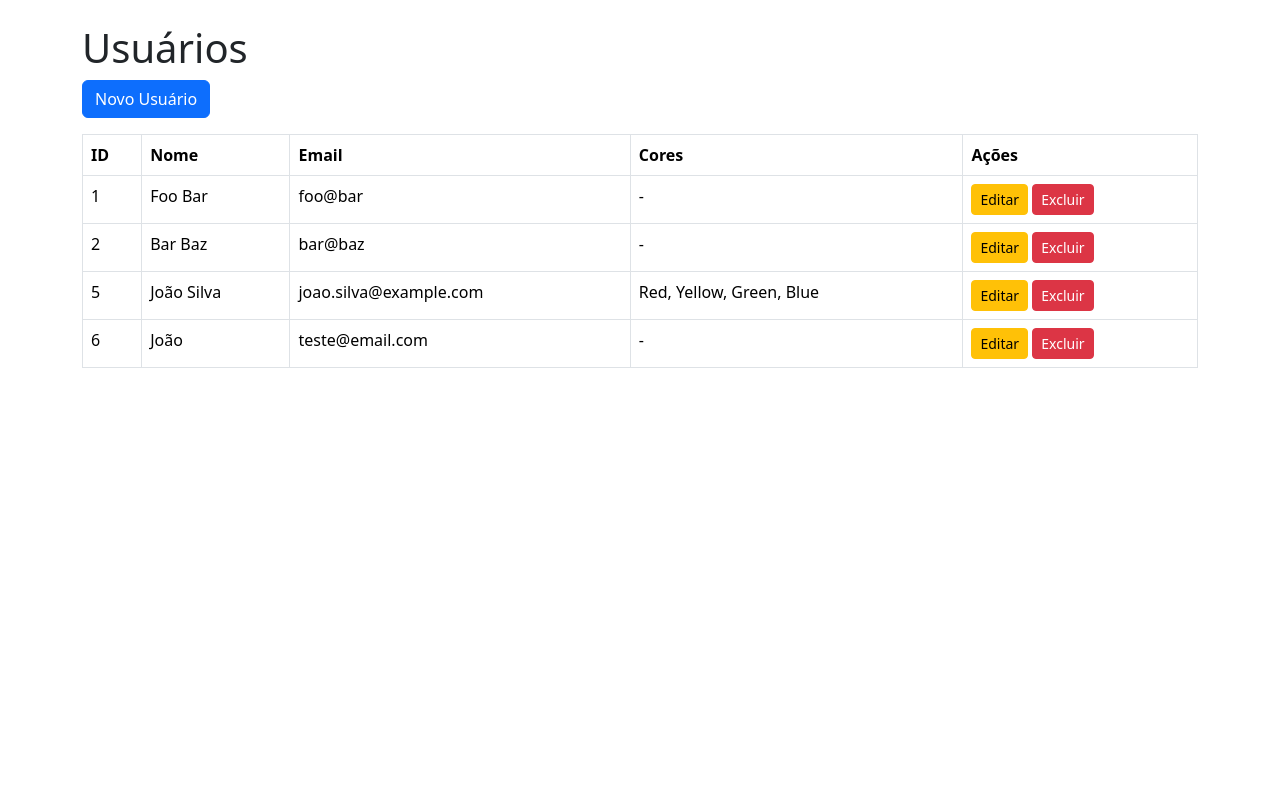
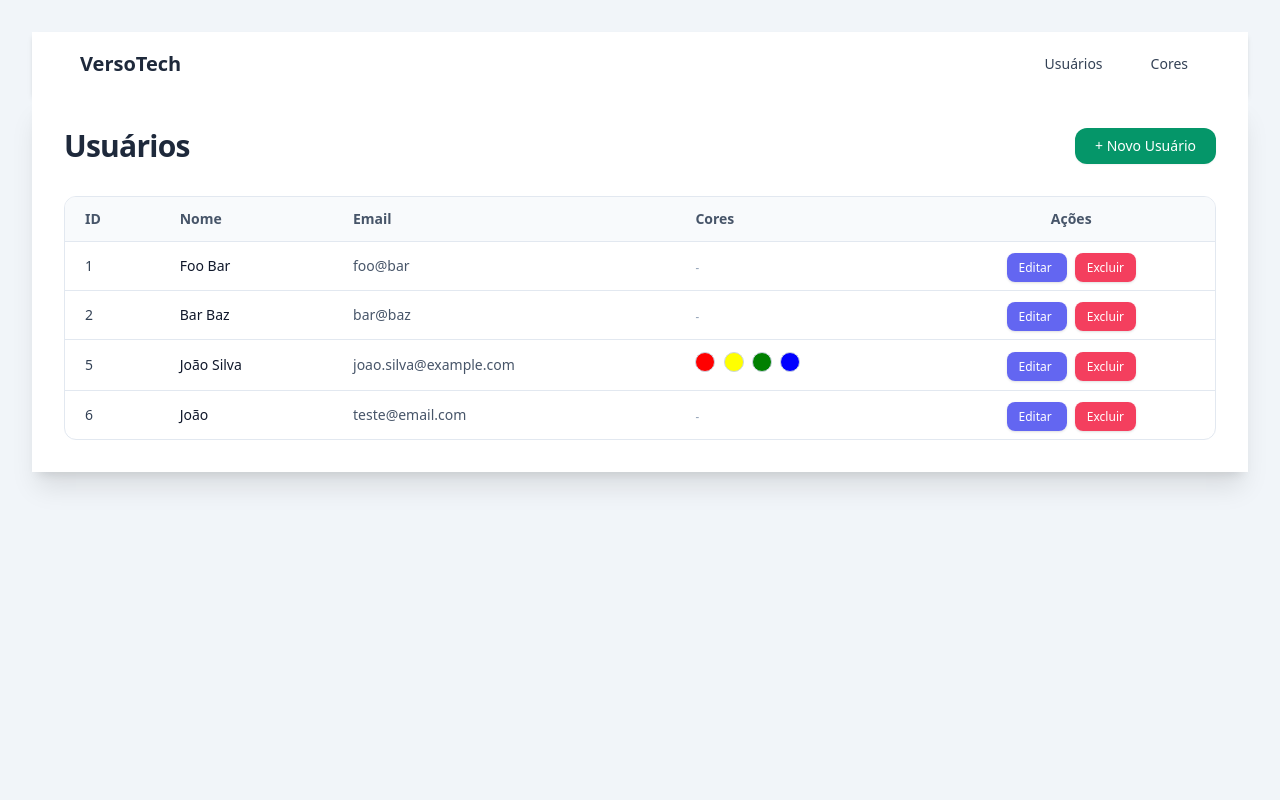
Before and after one commit to jrlucas1/verso-teste-tecnico, a PHP site: page / in a window 1280 px wide. Run offline with PHP 8.4, Linux system fonts and the light colour scheme; data comes from the database, SQL or seed files in the repository; both versions use the stored data as it was after the commit; some libraries are stand-ins or nearby versions.

Commit message:
enhancement: added navbar and changed color-scheme (#5)
Adicionando navbar e melhorando color scheme, também houveram alguns tweaks no model/controller, para facilitar a interação user-color

```diff
--- a/prova-php-entrevista-master/controllers/UserController.php
+++ b/prova-php-entrevista-master/controllers/UserController.php
@@ -1,11 +1,14 @@
 <?php
 require_once __DIR__ . '/../models/User.php';
+require_once __DIR__ . '/../models/Color.php';
 
 class UserController {
     private $userModel;
+    private $colorModel;
 
     public function __construct() {
-        $this->userModel = new User();
+        $this->userModel  = new User();
+        $this->colorModel = new Color();
     }
 
     public function list() {
@@ -15,12 +18,8 @@ class UserController {
 
     public function form($id = null) {
         $user = $id ? $this->userModel->getById($id) : null;
-
-        require_once __DIR__ . '/../models/Color.php';
-        $colorModel = new Color();
-        $colors = $colorModel->getAll();
-
-        $userColors = $id ? array_column($this->userModel->getUserColors($id), 'id') : [];
+        $userColors = $id ? array_map(fn($c) => $c['id'], $this->userModel->getUserColors($id)) : [];
+        $colors = $this->colorModel->getAll();
 
         include __DIR__ . '/../views/users/form.php';
     }
@@ -29,7 +28,7 @@ class UserController {
         $id = $data['id'] ?? null;
 
         if($id) {
-            $this->userModel->update($id, $data['name'], $data['email']);
+            $this->userModel->update($id, $data['name'], $data['email'], $data['colors']);
         } else {
             $this->userModel->create($data['name'], $data['email']);
         }
--- a/prova-php-entrevista-master/models/User.php
+++ b/prova-php-entrevista-master/models/User.php
@@ -19,7 +19,13 @@ class User {
     }
 
     public function getById($id) {
-        $stmt = $this->pdo->prepare("SELECT * FROM users WHERE id = ?");
+        $stmt = $this->pdo->prepare("SELECT u.*, GROUP_CONCAT(c.name, ', ') as colors
+                                    FROM users u
+                                    LEFT JOIN user_colors uc ON u.id = uc.user_id
+                                    LEFT JOIN colors c ON c.id = uc.color_id
+                                    WHERE u.id = ?
+                                    GROUP BY u.id
+                                    ORDER BY u.id ASC");
         $stmt->execute([$id]);
         return $stmt->fetch(PDO::FETCH_ASSOC);
     }
@@ -43,6 +49,16 @@ class User {
         $this->syncColors($id, []);
     }
 
+    public function getUserColors($id) {
+        $stmt = $this->pdo->prepare("SELECT c.id, c.name
+                                    FROM user_colors uc
+                                    INNER JOIN colors c ON c.id = uc.color_id
+                                    WHERE uc.user_id = ?");
+        $stmt->execute([$id]);
+
+        return $stmt->fetchAll(PDO::FETCH_ASSOC);
+    }
+
     private function syncColors($userId, $colors) {
         $stmt = $this->pdo->prepare("DELETE FROM user_colors WHERE user_id = ?");
         $stmt->execute([$userId]);
--- /dev/null
+++ b/prova-php-entrevista-master/views/partials/navbar.php
@@ -0,0 +1,53 @@
+<?php
+$navItems = [
+    ['label' => 'Usuários', 'link' => 'index.php?controller=user&action=list', 'id' => 'user'],
+    ['label' => 'Cores', 'link' => 'index.php?controller=color&action=list', 'id' => 'color']
+];
+
+$currentController = $_GET['controller'] ?? '';
+?>
+
+<nav class="bg-white shadow-md">
+  <div class="max-w-6xl mx-auto px-4">
+    <div class="flex justify-between items-center h-16">
+
+      <div class="font-bold text-xl text-slate-800">VersoTech</div>
+
+      <div class="hidden md:flex md:space-x-6">
+        <?php foreach($navItems as $item): ?>
+          <a href="<?= $item['link'] ?>"
+             class="px-3 py-2 rounded-md text-sm font-medium <?= $currentController === $item['id'] ? 'bg-slate-100 font-bold' : 'text-slate-700 hover:bg-slate-100' ?> transition">
+            <?= $item['label'] ?>
+          </a>
+        <?php endforeach; ?>
+      </div>
+
+      <!-- Hamburger mobile -->
+      <div class="md:hidden flex items-center">
+        <button id="mobile-menu-button" class="text-slate-700 focus:outline-none">
+          <svg class="w-6 h-6" fill="none" stroke="currentColor" viewBox="0 0 24 24">
+            <path stroke-linecap="round" stroke-linejoin="round" stroke-width="2"
+                  d="M4 6h16M4 12h16M4 18h16" />
+          </svg>
+        </button>
+      </div>
+
+    </div>
+  </div>
+
+  <!-- Menu mobile -->
+  <div id="mobile-menu" class="md:hidden hidden px-4 pt-2 pb-4 space-y-1">
+    <?php foreach($navItems as $item): ?>
+      <a href="<?= $item['link'] ?>"
+         class="block px-3 py-2 rounded-md text-base font-medium <?= $currentController === $item['id'] ? 'bg-slate-100 font-bold' : 'text-slate-700 hover:bg-slate-50' ?>">
+        <?= $item['label'] ?>
+      </a>
+    <?php endforeach; ?>
+  </div>
+</nav>
+
+<script>
+const btn = document.getElementById('mobile-menu-button');
+const menu = document.getElementById('mobile-menu');
+btn.addEventListener('click', () => { menu.classList.toggle('hidden'); });
+</script>
--- a/prova-php-entrevista-master/views/users/list.php
+++ b/prova-php-entrevista-master/views/users/list.php
@@ -3,46 +3,70 @@
 <head>
   <meta charset="UTF-8">
   <title>Lista de Usuários</title>
-    <link href="https://cdn.jsdelivr.net/npm/bootstrap@5.3.2/dist/css/bootstrap.min.css" rel="stylesheet">
+  <script src="https://cdn.tailwindcss.com"></script>
 </head>
-<body class="p-4">
+<body class="bg-slate-100 min-h-screen p-8">
+  <?php include __DIR__ . '/../partials/navbar.php'; ?>
+  <div class="mx-auto my-auto bg-white shadow-xl  p-8">
+    <div class="flex justify-between items-center mb-8">
+      <h1 class="text-3xl font-extrabold text-slate-800 tracking-tight">Usuários</h1>
+      <a href="index.php?controller=user&action=form"
+         class="px-5 py-2 bg-emerald-600 hover:bg-emerald-700 text-white rounded-xl text-sm font-medium shadow-sm transition">
+         + Novo Usuário
+      </a>
+    </div>
 
-<div class="container">
-    <h1>Usuários</h1>
-    <a href="index.php?controller=user&action=form" class="btn btn-primary mb-3">Novo Usuário</a>
-
-    <table class="table table-bordered">
-        <thead>
+    <div class="overflow-x-auto rounded-xl border border-slate-200">
+      <table class="w-full text-left">
+        <thead class="bg-slate-50 border-b border-slate-200">
           <tr>
-                <th>ID</th>
-                <th>Nome</th>
-                <th>Email</th>
-                <th>Cores</th>
-                <th>Ações</th>
+            <th class="py-3 px-5 text-sm font-semibold text-slate-600">ID</th>
+            <th class="py-3 px-5 text-sm font-semibold text-slate-600">Nome</th>
+            <th class="py-3 px-5 text-sm font-semibold text-slate-600">Email</th>
+            <th class="py-3 px-5 text-sm font-semibold text-slate-600">Cores</th>
+            <th class="py-3 px-5 text-sm font-semibold text-center text-slate-600">Ações</th>
           </tr>
         </thead>
-        <tbody>
+        <tbody class="divide-y divide-slate-200">
           <?php if(!empty($users)): ?>
             <?php foreach($users as $user): ?>
-                <tr>
-                    <td><?= $user['id'] ?></td>
-                    <td><?= htmlspecialchars($user['name']) ?></td>
-                    <td><?= htmlspecialchars($user['email']) ?></td>
-                    <td><?= !empty($user['colors']) ? $user['colors'] : '-' ?></td>
-                    <td>
-                        <a href="index.php?controller=user&action=form&id=<?= $user['id'] ?>" class="btn btn-sm btn-warning">Editar</a>
-                        <a href="index.php?controller=user&action=delete&id=<?= $user['id'] ?>" class="btn btn-sm btn-danger" onclick="return confirm('Deseja realmente excluir?')">Excluir</a>
+              <tr class="hover:bg-slate-50 transition">
+                <td class="py-3 px-5 text-sm text-slate-700"><?= $user['id'] ?></td>
+                <td class="py-3 px-5 text-sm font-medium text-slate-900"><?= htmlspecialchars($user['name']) ?></td>
+                <td class="py-3 px-5 text-sm text-slate-600"><?= htmlspecialchars($user['email']) ?></td>
+                <td class="py-3 px-5">
+                  <?php if(!empty($user['colors'])): ?>
+                    <?php foreach(explode(',', $user['colors']) as $color): ?>
+                      <span class="inline-block w-5 h-5 rounded-full mr-1 border border-slate-300"
+                            style="background-color: <?= htmlspecialchars(trim($color)) ?>;">
+                      </span>
+                    <?php endforeach; ?>
+                  <?php else: ?>
+                    <span class="text-xs text-slate-400 italic">-</span>
+                  <?php endif; ?>
+                </td>
+                <td class="py-3 px-5 text-center space-x-2">
+                  <a href="index.php?controller=user&action=form&id=<?= $user['id'] ?>"
+                     class="px-3 py-1.5 bg-indigo-500 hover:bg-indigo-600 text-white rounded-lg text-xs font-medium shadow transition">
+                     Editar
+                  </a>
+                  <a href="index.php?controller=user&action=delete&id=<?= $user['id'] ?>"
+                     onclick="return confirm('Deseja realmente excluir?')"
+                     class="px-3 py-1.5 bg-rose-500 hover:bg-rose-600 text-white rounded-lg text-xs font-medium shadow transition">
+                     Excluir
+                  </a>
                 </td>
               </tr>
             <?php endforeach; ?>
           <?php else: ?>
             <tr>
-                <td colspan="4" class="text-center">Nenhum usuário encontrado.</td>
+              <td colspan="5" class="py-6 text-center text-slate-400 text-sm">Nenhum usuário encontrado.</td>
             </tr>
           <?php endif; ?>
         </tbody>
       </table>
     </div>
+  </div>
 
 </body>
 </html>
```
Also changed, not shown: prova-php-entrevista-master/views/colors/form.php (+22 -11 lines), prova-php-entrevista-master/views/colors/list.php (+37 -18 lines), prova-php-entrevista-master/views/users/form.php (+39 -20 lines), prova-php-entrevista-master/database/db.sqlite. Lines whose indentation alone changed are shown as unchanged.
